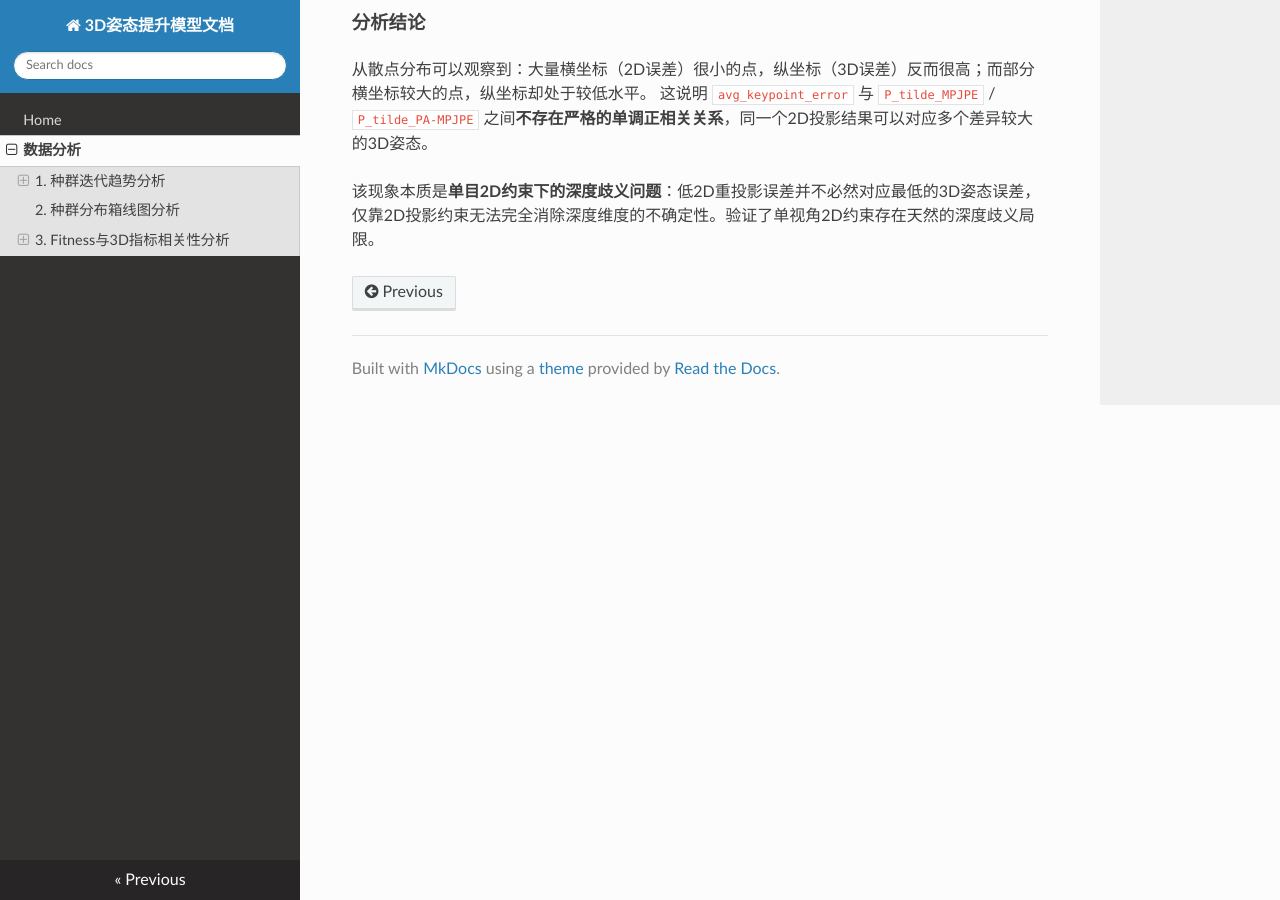
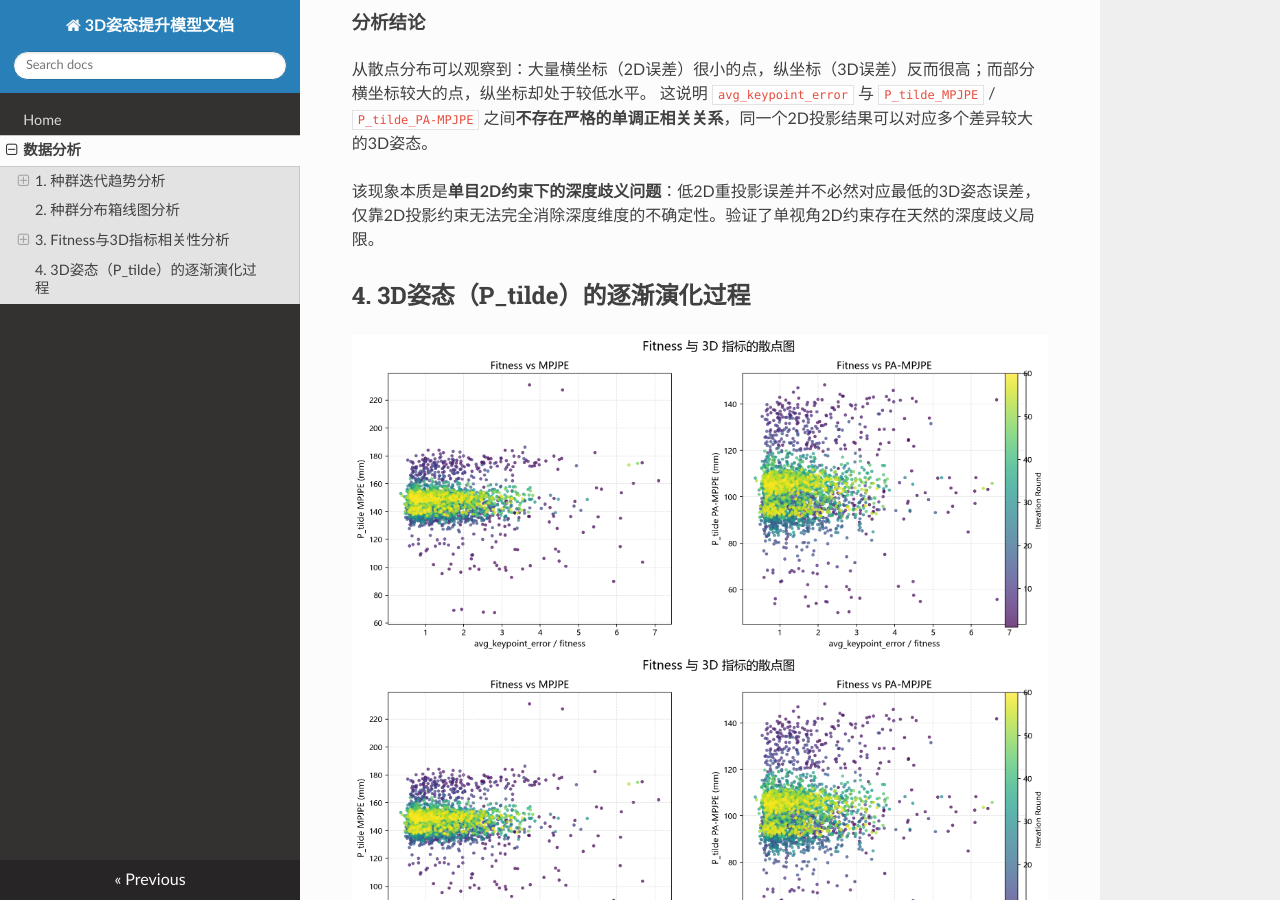
Before and after one commit to Caoruiting/3Dpsoe-doc, an MkDocs documentation site: the page built from docs/data-analysis.md, in a window 1280 px wide and 900 px high, scrolled down 4651 px. Built offline with MkDocs 1.6.1, drawn with Linux system fonts in a browser that asks for light colours; nearby versions of some CDN libraries.

Commit message:
Update data-analysis.md

```diff
--- a/docs/data-analysis.md
+++ b/docs/data-analysis.md
@@ -65,3 +65,7 @@
 这说明 `avg_keypoint_error` 与 `P_tilde_MPJPE` / `P_tilde_PA-MPJPE` 之间**不存在严格的单调正相关关系**，同一个2D投影结果可以对应多个差异较大的3D姿态。
 
 该现象本质是**单目2D约束下的深度歧义问题**：低2D重投影误差并不必然对应最低的3D姿态误差，仅靠2D投影约束无法完全消除深度维度的不确定性。验证了单视角2D约束存在天然的深度歧义局限。
+## 4. 3D姿态（P_tilde）的逐渐演化过程
+![Fitness vs MPJPE/PA-MPJPE 散点图](images/scatter-fitness-mpjpe-PA-MPJPE.png)
+![Fitness vs MPJPE/PA-MPJPE 散点图](images/scatter-fitness-mpjpe-PA-MPJPE.png)
+![Fitness vs MPJPE/PA-MPJPE 散点图](images/scatter-fitness-mpjpe-PA-MPJPE.png)
```
